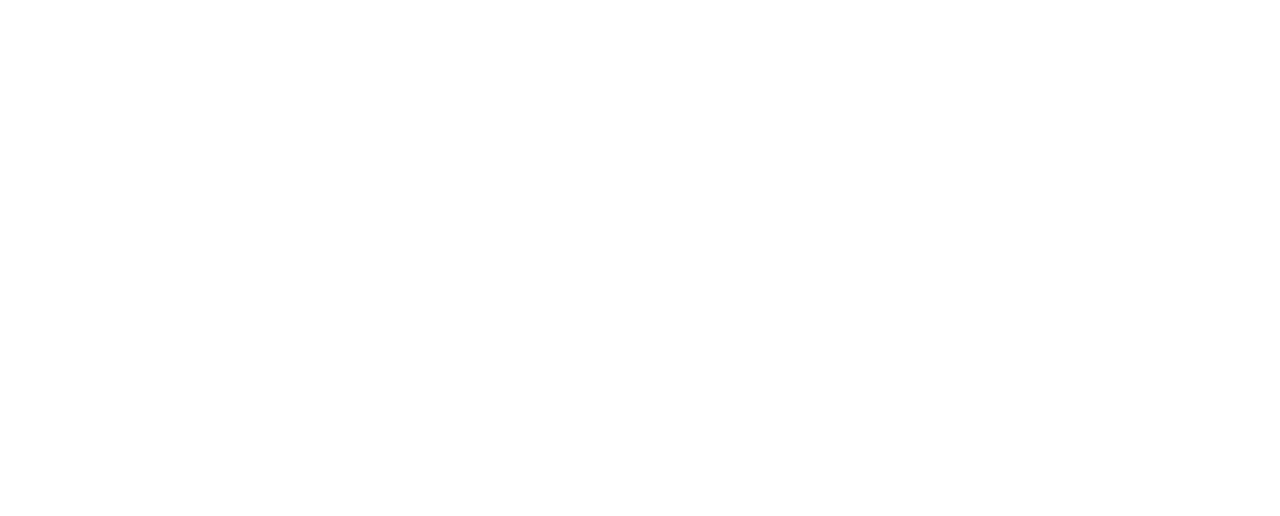
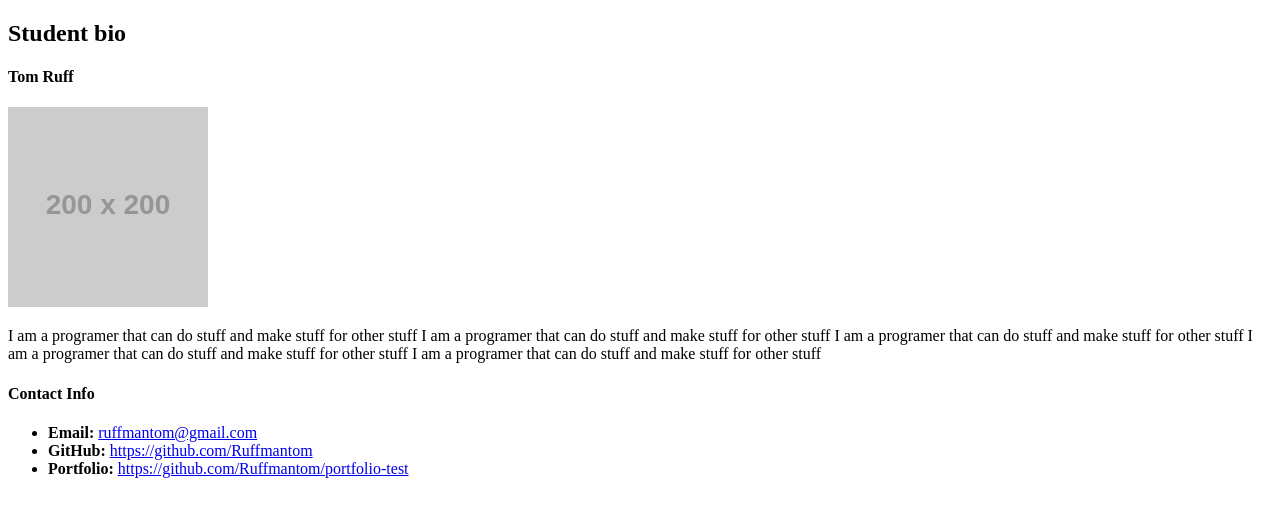
Before and after one commit to Ruffmantom/portfolio-test, a plain HTML site: page index.html in a window 1280 px wide. Drawn offline with Linux system fonts and the light colour scheme; placeholder pictures from the web are drawn by us.

Commit message:
added html

```diff
--- a/index.html
+++ b/index.html
@@ -7,6 +7,16 @@
     <title>Portfolio</title>
 </head>
 <body>
+    <h2>Student bio</h2>
+    <h4>Tom Ruff</h4>
+    <img src="https://placehold.it/200x200" alt="Your Name">
+    <p>I am a programer that can do stuff and make stuff for other stuff I am a programer that can do stuff and make stuff for other stuff I am a programer that can do stuff and make stuff for other stuff I am a programer that can do stuff and make stuff for other stuff I am a programer that can do stuff and make stuff for other stuff</p>
+    <h4>Contact Info</h4>
+    <ul>
+        <li><strong>Email:</strong> <a href="ruffmantom@gmail.com">ruffmantom@gmail.com</a></li>
+        <li><strong>GitHub:</strong> <a href="https://github.com/Ruffmantom">https://github.com/Ruffmantom</a></li>
+        <li><strong>Portfolio:</strong> <a href="https://github.com/Ruffmantom/portfolio-test">https://github.com/Ruffmantom/portfolio-test</a></li>
+    </ul>
 
 </body>
 </html>
```
